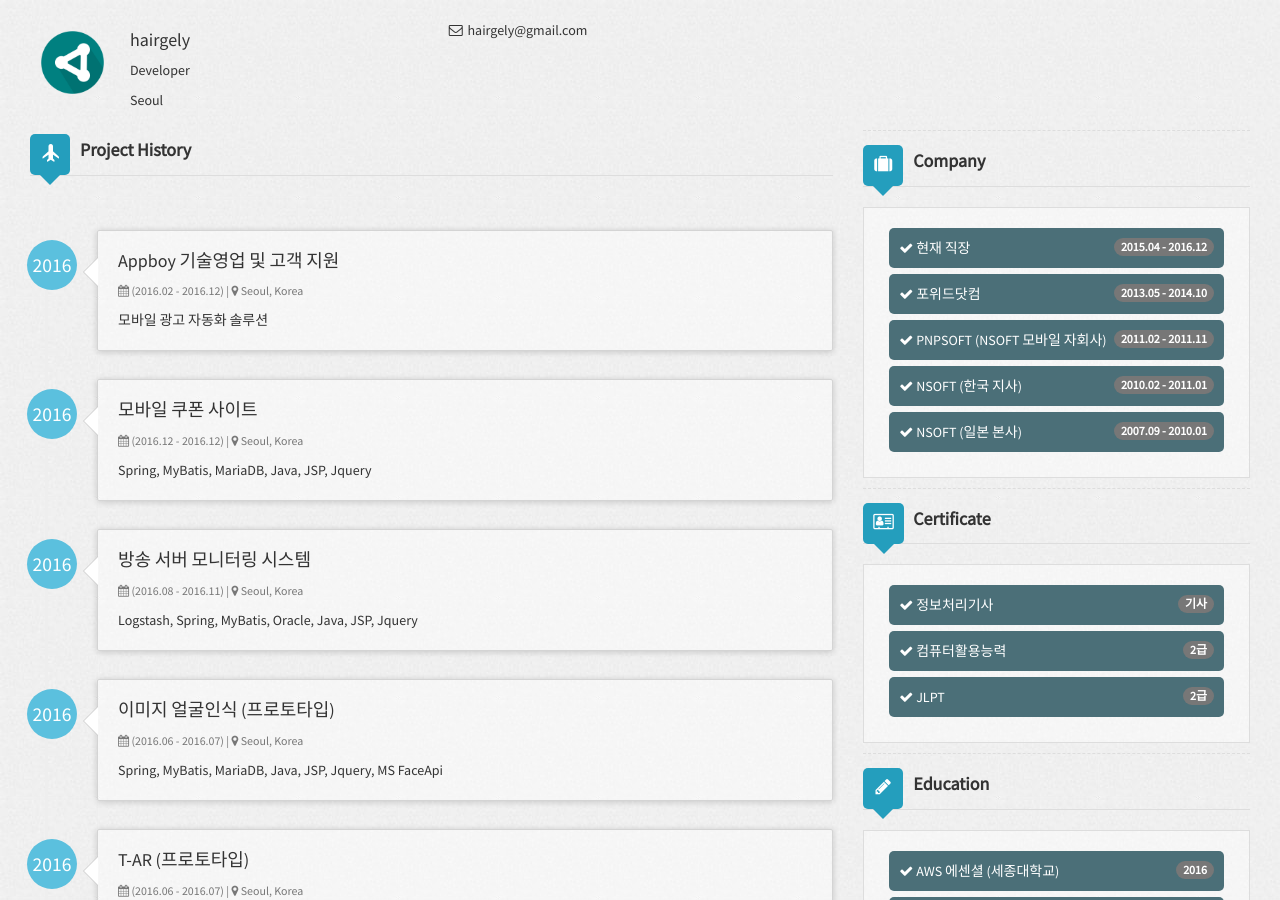
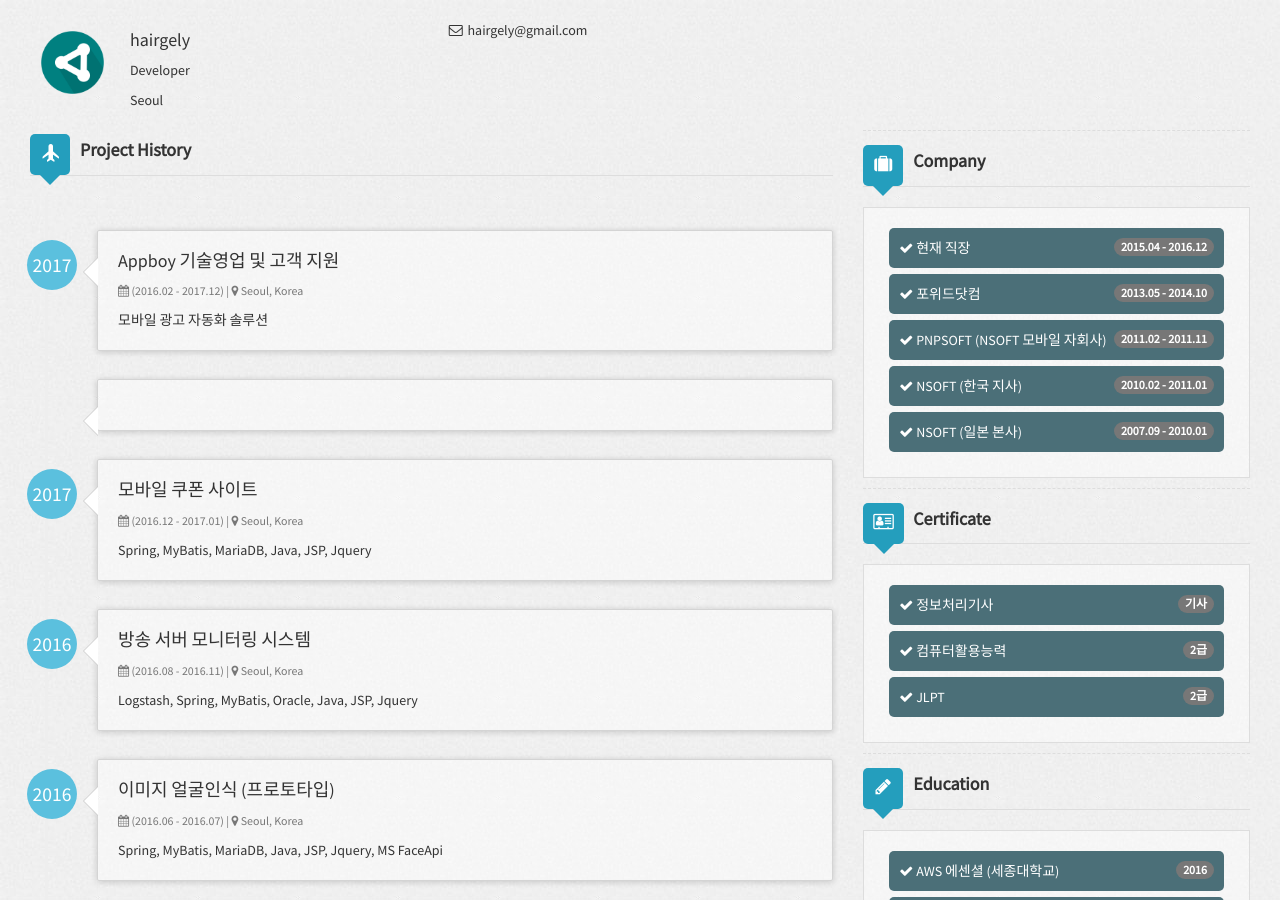
Before and after one commit to hairgely/resume, a Jekyll site: the page built from index.html, in a window 1280 px wide and 900 px high. Built offline with Jekyll 4.4.1, drawn with Linux system fonts in a browser that asks for light colours; nearby versions of some CDN libraries.

```diff
--- a/_config.yml
+++ b/_config.yml
@@ -54,15 +54,22 @@ author:
       name: Appboy 기술영업 및 고객 지원
       location: Seoul, Korea
       company:
-      started: 2016
-      duration: (2016.02 - 2016.12)
+      started: 2017
+      duration: (2016.02 - 2017.12)
       description: 모바일 광고 자동화 솔루션
+    - project100:
+       name:
+       location: Seoul, Korea
+       company: U+프로야구
+       started: 2017
+       duration: (2016.12 - 2017.03)
+       description: 모바일 광고 자동화 솔루션
     - project11:
       name: 모바일 쿠폰 사이트
       location: Seoul, Korea
       company:
-      started: 2016
-      duration: (2016.12 - 2016.12)
+      started: 2017
+      duration: (2016.12 - 2017.01)
       description: Spring, MyBatis, MariaDB, Java, JSP, Jquery
     - project12:
       name: 방송 서버 모니터링 시스템
```
